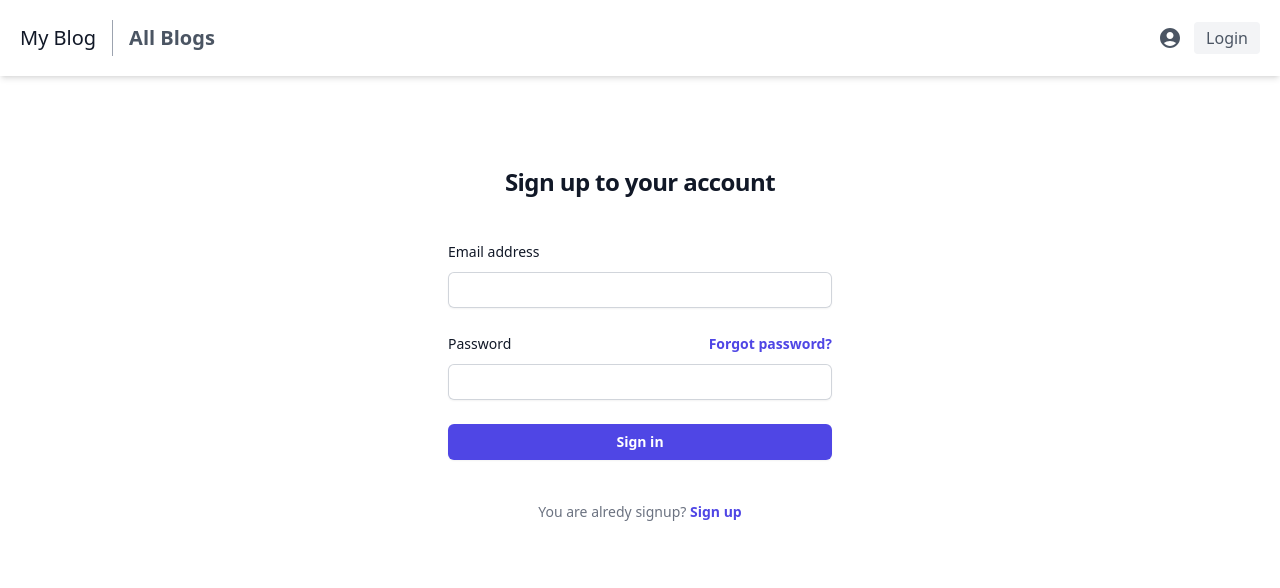
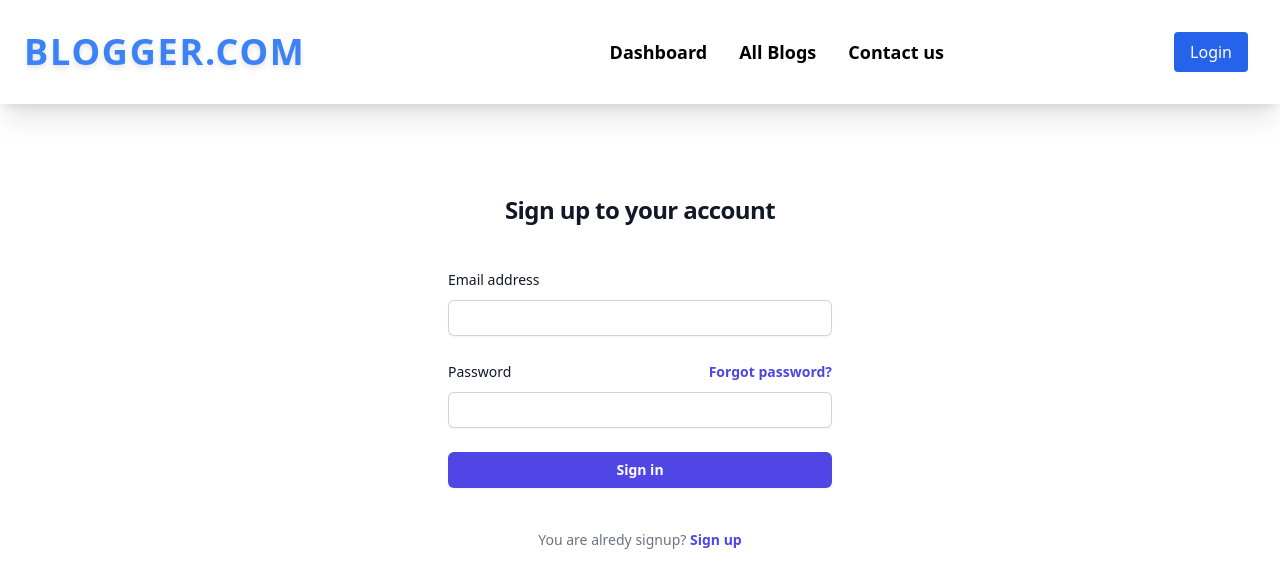
Before and after one commit to Syed-Shayan-01/BloggingApp, a Next.js app: page /Forms/login in a window 1280 px wide. Shown: the top 588 px of the page. Built offline with nearby package versions, Linux system fonts and the light colour scheme; no server answers.

Commit message:
my first commit

```diff
--- a/src/components/Navbar.js
+++ b/src/components/Navbar.js
@@ -1,31 +1,75 @@
-import { MdAccountCircle } from 'react-icons/md'
-import Link from 'next/link';
-import { useSession, signOut } from "next-auth/react"
+/* eslint-disable @next/next/no-img-element */
+import { AiFillCloseCircle, AiOutlineMenu } from "react-icons/ai";
+import Link from "next/link";
+import { useSession, signOut } from "next-auth/react";
+import { useState } from "react";
+import Logo from "./logo/Logo";
+import Button from "./button/Button";
+import List from "./list/List";
 const Navbar = () => {
   const { data: session } = useSession();
+  const [isOpen, setIsOpen] = useState(false);
   return (
-    <header className="text-gray-600 body-font shadow-md">
-      <div className="container mx-auto flex flex-wrap p-5 flex-col md:flex-row items-center">
-        <Link className="flex title-font font-medium items-center text-gray-900 md:mb-ml-3 text-xl" href={'/'}> My Blog </Link>
-        <nav className="md:mr-auto md:ml-4 md:py-1 md:pl-4 md:border-l md:border-gray-400	flex flex-wrap items-center text-base justify-center">
-          <Link href={"/allPages/allBlog/blog"} className="mr-5 text-xl font-bold hover:text-gray-900">All Blogs</Link>
-        </nav>
+    <nav className="flex shadow-xl items-center justify-between flex-wrap p-6">
+      <div className="flex items-center mr-6 lg:mr-72">
+        <Logo text={"Blogger.Com"} />
+      </div>
+      <div className="block lg:hidden">
+        <button
+          onClick={() => setIsOpen(!isOpen)}
+          className="flex items-center px-3 py-2 rounded text-black-500 hover:text-black-400"
+        >
+          <ol>
+            <li>
+              <AiOutlineMenu
+                className={` text-black font-semibold text-lg hover:text-blue-400 ${
+                  isOpen ? "hidden" : "block"
+                }`}
+              />
+            </li>
+            <li>
+              <AiFillCloseCircle
+                className={` text-black font-semibold text-lg hover:text-blue-400 ${
+                  isOpen ? "block" : "hidden"
+                }`}
+              />
+            </li>
+          </ol>
+        </button>
+      </div>
+      <div
+        className={`w-full block flex-grow lg:flex lg:items-center lg:w-auto ${
+          isOpen ? "block" : "hidden"
+        }`}
+      >
+        <div className="flex  max-md:flex-col lg:flex-grow">
+          <Link href={"/"}>
+            <List itemText={"Dashboard"} />{" "}
+          </Link>
+          <Link href={""}>
+            <List itemText={"All Blogs"} />
+          </Link>
+          <Link href={""}>
+            <List itemText={"Contact us"} />
+          </Link>
+        </div>
 
-        <Link href={"/allPages/profile"} className="inline-flex items-center border-0 py-1 px-3
-         rounded text-base mt-4 md:mt-0">
-          <MdAccountCircle className='text-2xl' />
-        </Link>
-        {session && <button onClick={() => signOut()} className="inline-flex items-center bg-gray-100 border-0 py-1 px-3
-        focus:outline-none hover:bg-gray-200 rounded text-base mt-4 md:mt-0"> Logout </button>}
+        {/* Login Button */}
+        {!session && (
+          <span>
+            <Button text={"Login"} />
+          </span>
+        )}
 
-        {!session && <button className="inline-flex items-center bg-gray-100 border-0 py-1 px-3
-        focus:outline-none hover:bg-gray-200 rounded text-base mt-4 md:mt-0">
-          <Link href={'/Forms/login'}>Login </Link></button>}
+        {/* Logout Button */}
+        {session && (
+          <span onClick={() => signOut()}>
+            <Button text={"Logout"} />
+          </span>
+        )}
+      </div>
+    </nav>
+  );
+};
 
-
-      </div>
-    </header>
-  );
-}
-
-export default Navbar
+export default Navbar;
--- /dev/null
+++ b/src/components/button/Button.js
@@ -0,0 +1,11 @@
+
+const Button = ({ text }) => {
+    return (
+      <button className="text-white duration-300 hover:scale-105 hover:bg-white
+       hover:text-black m-2 bg-blue-600 py-2 px-4 rounded">
+        {text}
+      </button>
+    )
+  }
+
+  export default Button
--- /dev/null
+++ b/src/components/list/List.js
@@ -0,0 +1,12 @@
+import React from 'react'
+import Items from '../listItems/ListItems'
+
+const List = ({ itemText }) => {
+    return (
+        <ol className='text-lg mx-4  font-bold hover:text-blue-400'>
+            <Items itemText={itemText} />
+        </ol>
+    )
+}
+
+export default List
--- /dev/null
+++ b/src/components/listItems/ListItems.js
@@ -0,0 +1,9 @@
+import React from 'react'
+
+const Items = ({itemText}) => {
+    return (
+       <li>{itemText}</li>
+    )
+}
+
+export default Items
--- /dev/null
+++ b/src/components/logo/Logo.js
@@ -0,0 +1,14 @@
+import Link from "next/link"
+
+
+const Logo = ({ text }) => {
+    return (
+        <>
+            <Link href={'/'} className="font-bold text-4xl uppercase tracking-wider text-blue-500 drop-shadow-md">
+                {text}
+            </Link>
+        </>
+    )
+}
+
+export default Logo
```
